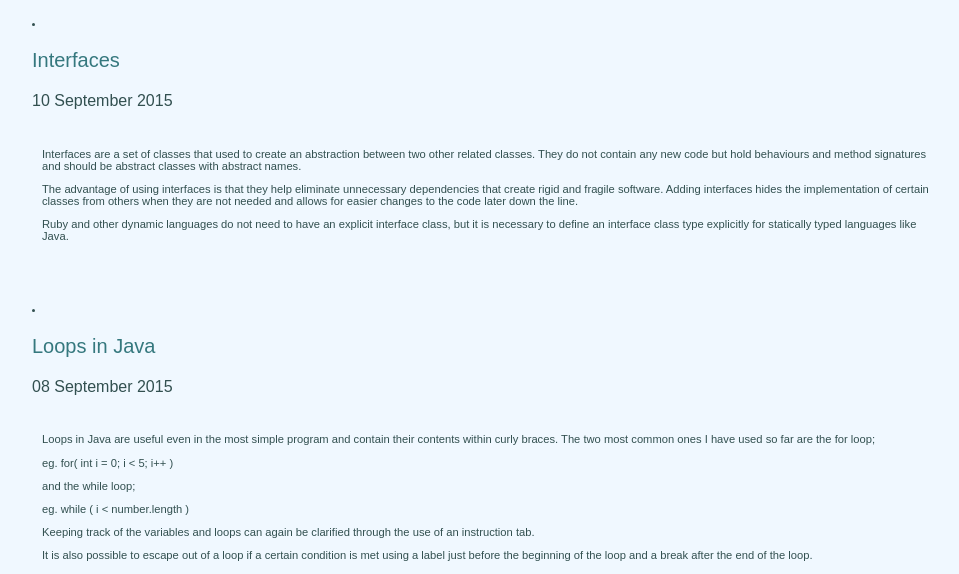
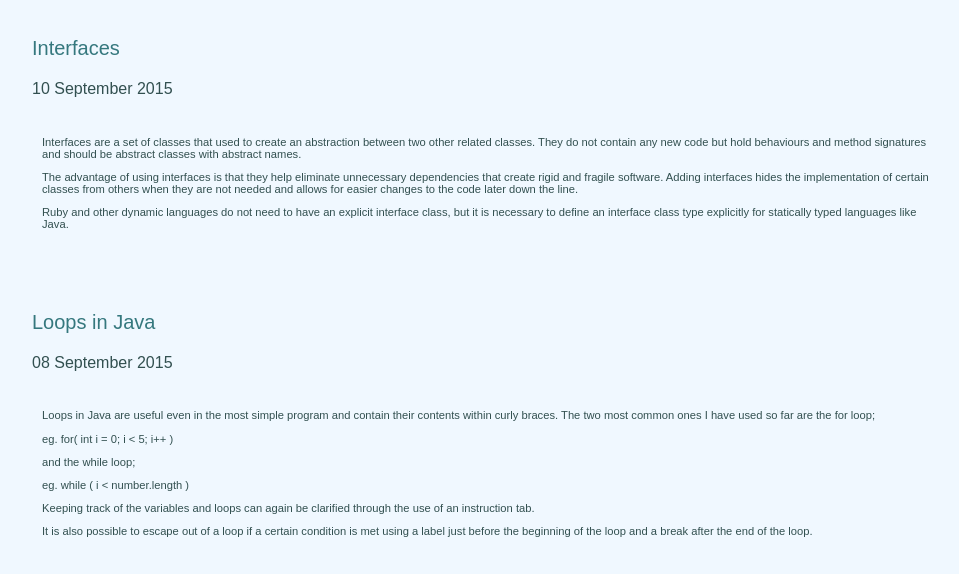
Before and after one commit to priya121/priya-blog, a plain HTML site: page index.html in a window 1280 px wide. Shown: the part 226-800 px from the top of the page, without its empty margins (148-1107 px from the left). Drawn offline with Linux system fonts and the light colour scheme.

Commit message:
Removed bulletpoints.

```diff
--- a/styles.css
+++ b/styles.css
@@ -29,6 +29,7 @@ html, body {
 
     li {
       padding: 20;
+      list-style-type: none;
     }
 
     [data-id="content"] {
@@ -39,7 +40,7 @@ html, body {
           color: #325050;
           background: #f0f8ff;
           font-family: 'Libre Baskerville', sans-serif;
-          Arial; font-size: 11pt;
+          Arial; font-size: 14pt;
           font-size: 70%;
     }
 
```
